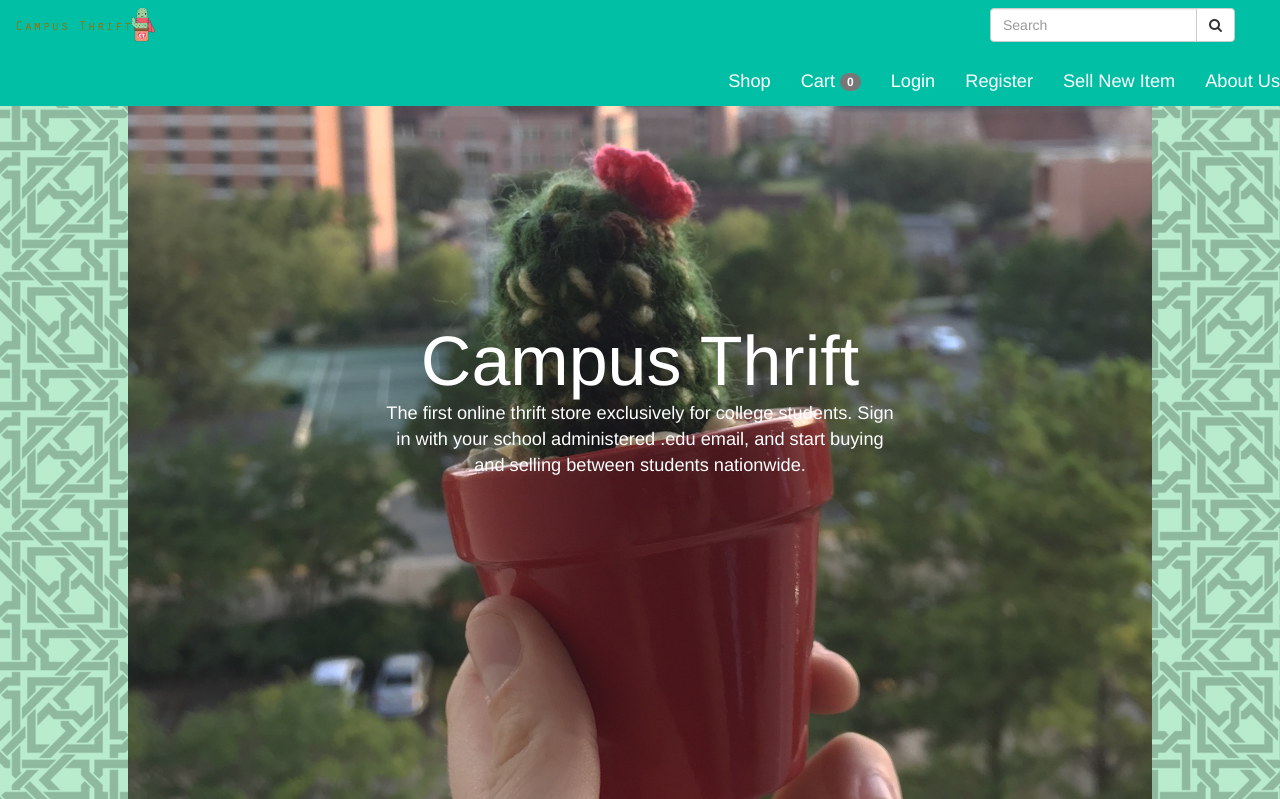
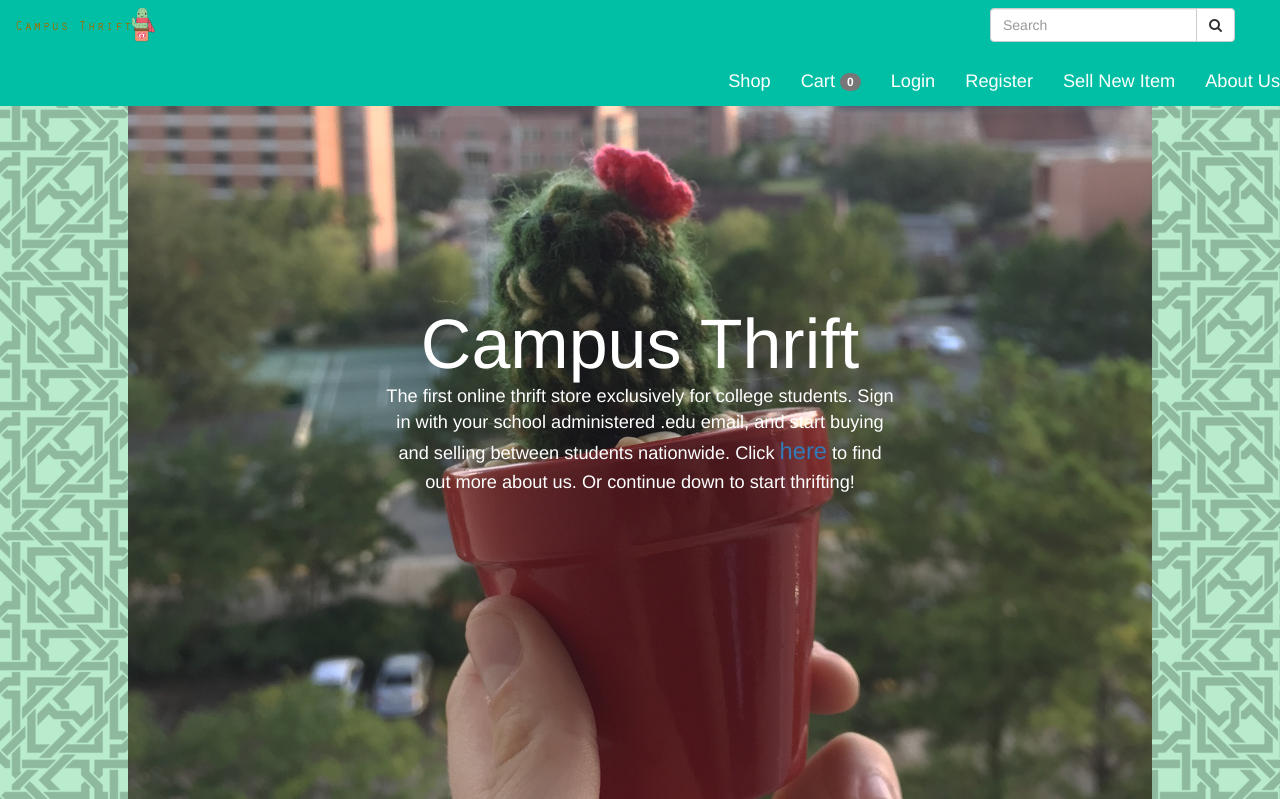
Before and after one commit to ansario/campusthrift-og, a Django app: page / in a window 1280 px wide; the page is wider, and only the part inside the window is pictured. Shown: the top 799 px of that part. Run offline with Django 3.2, Linux system fonts and the light colour scheme; data comes from the database, SQL or seed files in the repository; some libraries are stand-ins or nearby versions.

Commit message:
Update home.html

```diff
--- a/campusthrift/templates/campusthrift/home.html
+++ b/campusthrift/templates/campusthrift/home.html
@@ -20,7 +20,7 @@
             <title>Campus Thrift</title>
             <p class="med text-shadow">The first online thrift store exclusively for college students. Sign in with your
                 school
-                administered .edu email, and start buying and selling between students nationwide.<p/>
+                administered .edu email, and start buying and selling between students nationwide. Click <a href="http://www.campusthrift.com/about">here</a> to find out more about us. Or continue down to start thrifting!<p/>
         </div>
     </div>
 
```
